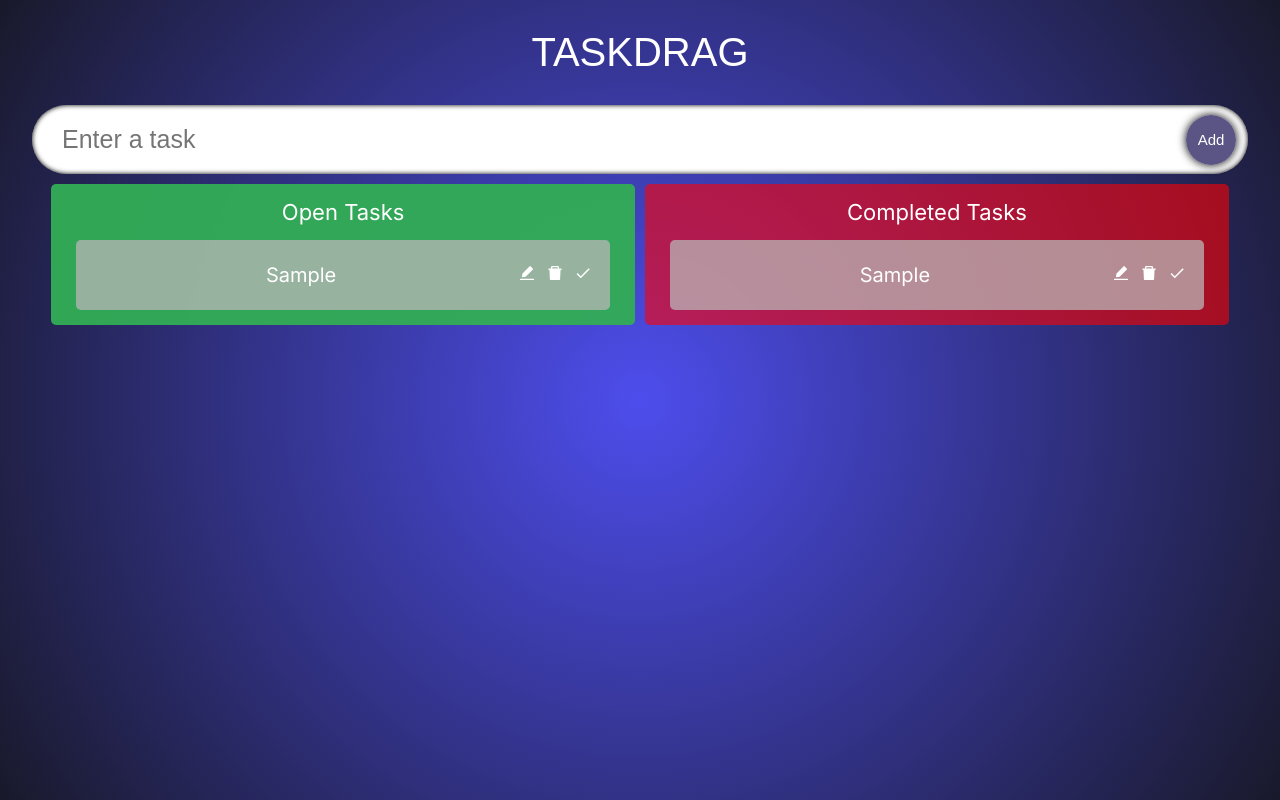
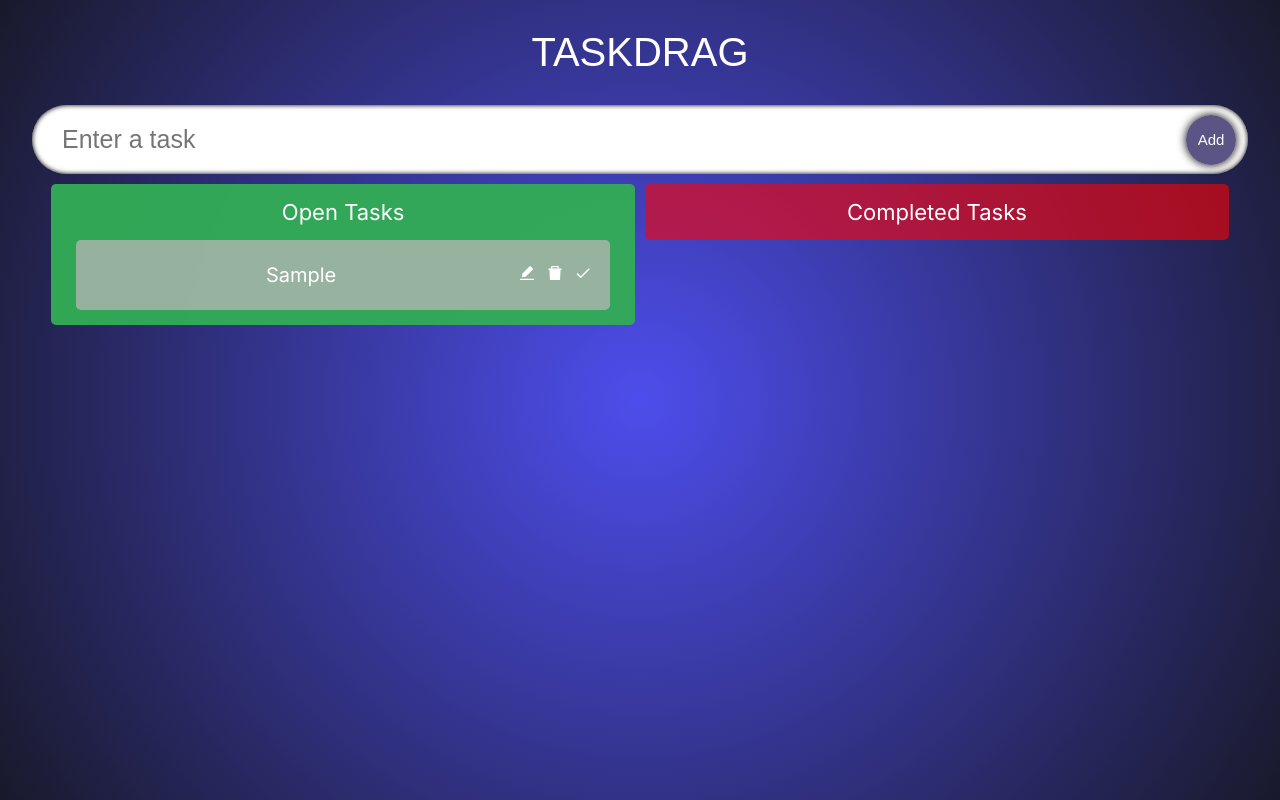
Before and after one commit to Dabbett/TaskManager, a React (Create React App) app in the folder taskmanagerreact/: page / in a window 1280 px wide. Both pictures are taken after typing "Sample" into the empty fields and a click on the button "Add". Built offline with nearby package versions, Linux system fonts and the light colour scheme; a web font is replaced by a local one.

Commit message:
correct double entries and add dragable set up

```diff
--- a/taskmanagerreact/package.json
+++ b/taskmanagerreact/package.json
@@ -9,8 +9,10 @@
     "@types/jest": "^27.5.2",
     "@types/node": "^16.18.94",
     "@types/react": "^18.2.74",
+    "@types/react-beautiful-dnd": "^13.1.8",
     "@types/react-dom": "^18.2.24",
     "react": "^18.2.0",
+    "react-beautiful-dnd": "^13.1.1",
     "react-dom": "^18.2.0",
     "react-icons": "^5.0.1",
     "react-scripts": "5.0.1",
--- a/taskmanagerreact/src/App.tsx
+++ b/taskmanagerreact/src/App.tsx
@@ -3,11 +3,13 @@ import './App.css';
 import InputField from './Components/InputField';
 import { Task } from './Components/model';
 import TaskList from './Components/TaskList';
+import { DragDropContext } from 'react-beautiful-dnd';
 
 
 const App: React.FC = () => {
   const [task, setTask] = useState<string>("");
   const [tasks, setTasks] = useState<Task[]>([]);
+  const [completedTasks, setCompletedTasks] = useState<Task[]>([])
 
   const handleAdd = (e:React.FormEvent) => {
     e.preventDefault()
@@ -20,13 +22,21 @@ const App: React.FC = () => {
   }
 
   return (
+    <DragDropContext onDragEnd={() => {}}>
     <div className="App">
       <span className='heading'>TaskDrag</span>
       <InputField task={task} setTask={setTask} handleAdd={handleAdd}/>
-      <TaskList tasks={tasks} setTasks={setTasks} />
+      <TaskList
+      tasks={tasks}
+      setTasks={setTasks}
+      completedTasks={completedTasks}
+      setCompletedTasks={setCompletedTasks}
+       />
 
     </div>
+    </DragDropContext>
   );
+
 }
 
 export default App;
--- a/taskmanagerreact/src/Components/TaskItem.tsx
+++ b/taskmanagerreact/src/Components/TaskItem.tsx
@@ -3,15 +3,17 @@ import { Task } from './model'
 import { AiFillDelete, AiFillEdit } from 'react-icons/ai'
 import { MdDone } from 'react-icons/md'
 import "./styles.css";
+import { Draggable } from 'react-beautiful-dnd';
 
 
 type Props = {
+  index: number;
   task: Task;
   tasks: Task[];
   setTasks: React.Dispatch<React.SetStateAction<Task[]>>
 }
 
-const TaskItem = ({task, tasks, setTasks}: Props) => {
+const TaskItem = ({ index, task, tasks, setTasks}: Props) => {
     const [edit, setEdit] = useState<boolean>(false)
     const [editTask, setEditTask] = useState<string>(task.task)
 
@@ -42,9 +44,12 @@ const TaskItem = ({task, tasks, setTasks}: Props) => {
 
 
   return (
-    <form className='tasks-single' onSubmit={(e) => handleEdit(e,task.id)}>
-      {
-        edit? (
+    <Draggable draggableId={task.id.toString()} index={index}>
+      {(provided) => (
+        <form className='tasks-single' onSubmit={(e) => handleEdit(e,task.id)}
+          {...provided.draggableProps}{...provided.dragHandleProps} ref={provided.innerRef}
+        >
+          {edit? (
                 <input
                 ref={inputRef}
                 value={editTask}
@@ -76,7 +81,8 @@ const TaskItem = ({task, tasks, setTasks}: Props) => {
             </span>
           </div>
         </form>
-  )
-}
+        )}
+      </Draggable>
+  )};
 
 export default TaskItem
--- a/taskmanagerreact/src/Components/TaskList.tsx
+++ b/taskmanagerreact/src/Components/TaskList.tsx
@@ -2,22 +2,29 @@ import React from 'react'
 import "./styles.css"
 import { Task } from './model'
 import TaskItem from './TaskItem'
+import { Droppable } from 'react-beautiful-dnd';
 
 interface Props{
     tasks:Task[];
     setTasks:React.Dispatch<React.SetStateAction<Task[]>>
+    completedTasks:Task[]
+    setCompletedTasks:React.Dispatch<React.SetStateAction<Task[]>>
 }
 
-const TaskList: React.FC<Props> = ({tasks, setTasks}) => {
+const TaskList: React.FC<Props> = ({tasks, setTasks, completedTasks, setCompletedTasks}) => {
   return (
     <div className='container'>
-      <div className='tasks'>
+      <Droppable droppableId='TaskList' >
+        {
+          (provided) => (
+            <div className='tasks' ref={provided.innerRef} {...provided.droppableProps}>
               <span className='tasks-heading'>
           Open Tasks
               </span>
-        {tasks.map((task) => {
+            {tasks.map((task, index) => {
               return(
               <TaskItem
+              index={index}
               task={task}
               tasks={tasks}
               key={task.id}
@@ -26,23 +33,34 @@ const TaskList: React.FC<Props> = ({tasks, setTasks}) => {
               )
             })}
           </div>
+          )
+        }
 
-      <div className='tasks remove'>
+      </Droppable>
+      <Droppable droppableId='TaskRemove'>
+        {(provided)=> (
+
+      <div
+        className='tasks remove'
+        ref={provided.innerRef}
+        {...provided.droppableProps}>
       <span className='tasks-heading'>
           Completed Tasks
         </span>
-      {tasks.map((task) => {
+      {completedTasks.map((task, index) => {
           return(
           <TaskItem
+          index={index}
           task={task}
-          tasks={tasks}
+          tasks={completedTasks}
           key={task.id}
-          setTasks={setTasks}
+          setTasks={setCompletedTasks}
           />
           )
         })}
       </div>
-
+        )}
+      </Droppable>
     </div>
   )
 }
--- a/taskmanagerreact/src/Components/model.ts
+++ b/taskmanagerreact/src/Components/model.ts
@@ -1,4 +1,4 @@
-import { useReducer } from "react";
+// import { useReducer } from "react";
 
 export interface Task{
     id: number;
```
Also changed, not shown: 1 other file (tests, documents, lock files or other folders). Lines whose indentation alone changed are shown as unchanged.
